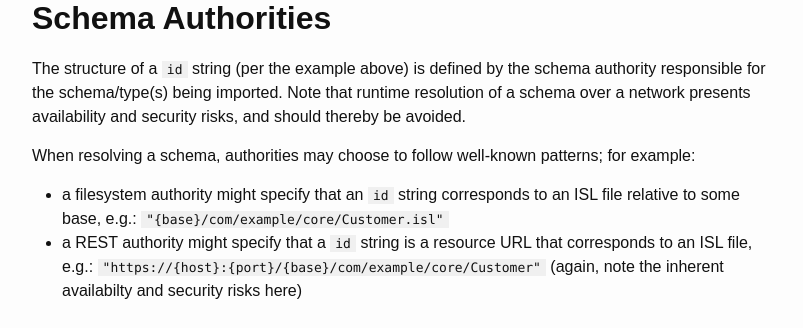
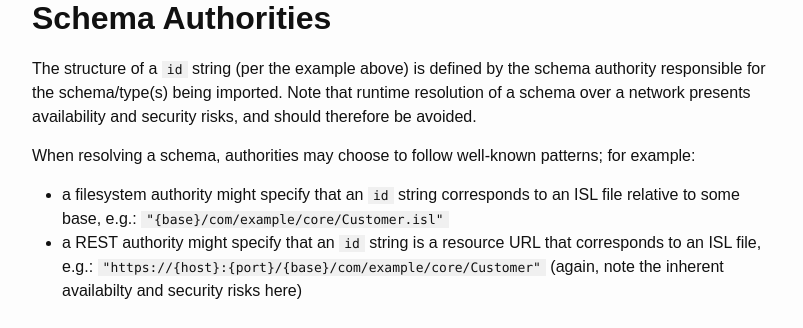
Before and after one commit to amazon-ion/ion-schema, a Jekyll site: the page built from docs/spec.md, in a window 1280 px wide and 900 px high, scrolled down 3162 px. Shown: the part 200-528 px from the top of the window, without its empty margins (238-1041 px from the left). Built offline with Jekyll 4.4.1, drawn with Linux system fonts in a browser that asks for light colours; some of the changed text lies outside the part shown.

Commit message:
Minor word changes

```diff
--- a/docs/spec.md
+++ b/docs/spec.md
@@ -165,14 +165,14 @@ name as an imported type, this must result in an error.
 The structure of a `id` string (per the example above) is defined by
 the schema authority responsible for the schema/type(s) being imported.
 Note that runtime resolution of a schema over a network presents
-availability and security risks, and should thereby be avoided.
+availability and security risks, and should therefore be avoided.
 
 When resolving a schema, authorities may choose to follow well-known
 patterns; for example:
   - a filesystem authority might specify that an `id` string
     corresponds to an ISL file relative to some base, e.g.:
     `"{base}/com/example/core/Customer.isl"`
-  - a REST authority might specify that a `id` string is a resource
+  - a REST authority might specify that an `id` string is a resource
     URL that corresponds to an ISL file, e.g.:
     `"https://{host}:{port}/{base}/com/example/core/Customer"`
     (again, note the inherent availabilty and security risks here)
@@ -490,7 +490,7 @@ or equal to `0`.
 
 <code><b>timestamp_offset:</b> [ <i>"[+|-]hh:mm"...</i> ]</code>
 
-Limits the timestamp offsets that are allowed. A offset is specified
+Limits the timestamp offsets that are allowed. An offset is specified
 as a string of the form `"[+|-]hh:mm"`, where `hh` is a two digit number
 between 00 and 23, inclusive, and `mm` is a two digit number between 00
 and 59, inclusive.
@@ -737,7 +737,7 @@ convention, a value may be annotated as follows:
     mistakes) to be identified easily.
 
   - Runtime resolution of a schema over a network presents availability
-    and security risks, and should thereby be avoided.
+    and security risks, and should therefore be avoided.
 
   - Consider when warnings should be issued instead of errors (e.g.,
     if a schema authority is configured to reference a URL, or a type is
```
